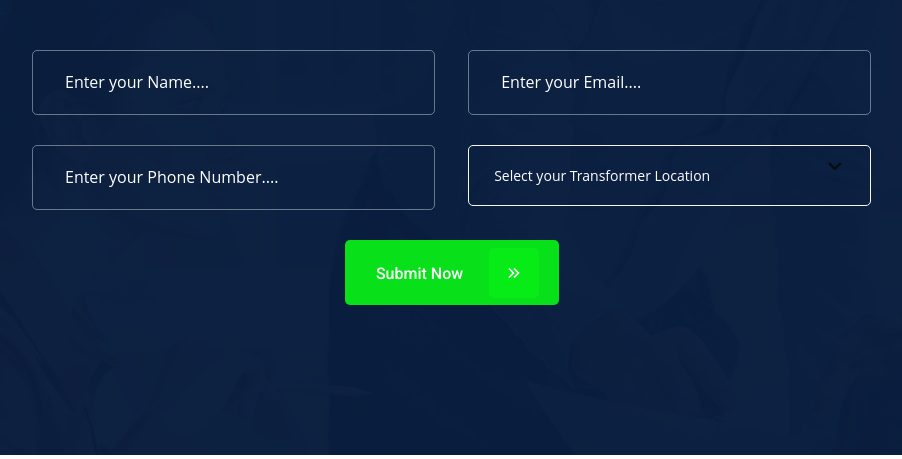
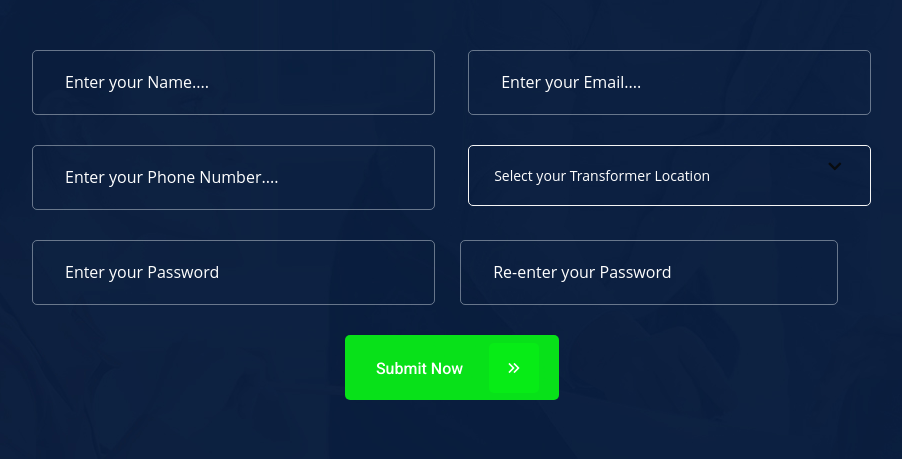
Before and after one commit to mutiulahi/cordsmobile, a PHP site: page /register.php in a window 1280 px wide. Shown: the part 981-1440 px from the top of the page, without its empty margins (188-1090 px from the left). Run offline with PHP 8.4, Linux system fonts and the light colour scheme; some web fonts are replaced; grey boxes are pictures that could not be loaded.

Commit message:
another commit

```diff
--- a/register.php
+++ b/register.php
@@ -53,10 +53,8 @@
                                             <fieldset class="email-wrap">
                                                 <input type="email" id="email" class="tb-my-input" name="email" tabindex="2" placeholder="Enter your Email...."  size="32">
                                             </fieldset>
-                                            </fieldset>
                                             <fieldset class="name-wrap">
                                                 <input type="text" class="tb-my-input" name="phone" tabindex="1" placeholder="Enter your Phone Number...."  size="32" required="true">
-                                            </fieldset>
                                             </fieldset>
                                             <fieldset class="select">
                                                 <select name="location" id="" style="background:inherit; border:solid whitesmoke 1px; color:white; padding:16px; padding-left:25px; border-radius: 5px;" require='true'>
@@ -65,7 +63,12 @@
                                                         <option value="Go">Go</option>
                                                 </select>
                                             </fieldset>
-
+                                            <fieldset class="email-wrap">
+                                                <input type="password" id="email" class="tb-my-input" name="password" tabindex="2" placeholder="Enter your Password"  size="32">
+                                            </fieldset>
+                                            <fieldset class="name-wrap" style="padding-left:25px;">
+                                                <input type="password" class="tb-my-input" name="Rpassword" tabindex="1" placeholder="Re-enter your Password"  size="32" required="true">
+                                            </fieldset>
                                         </div>
                                         <p class="form-submit">
                                             <button name="register" class="font-style linear-color border-corner submit"> Submit Now</button>
```
